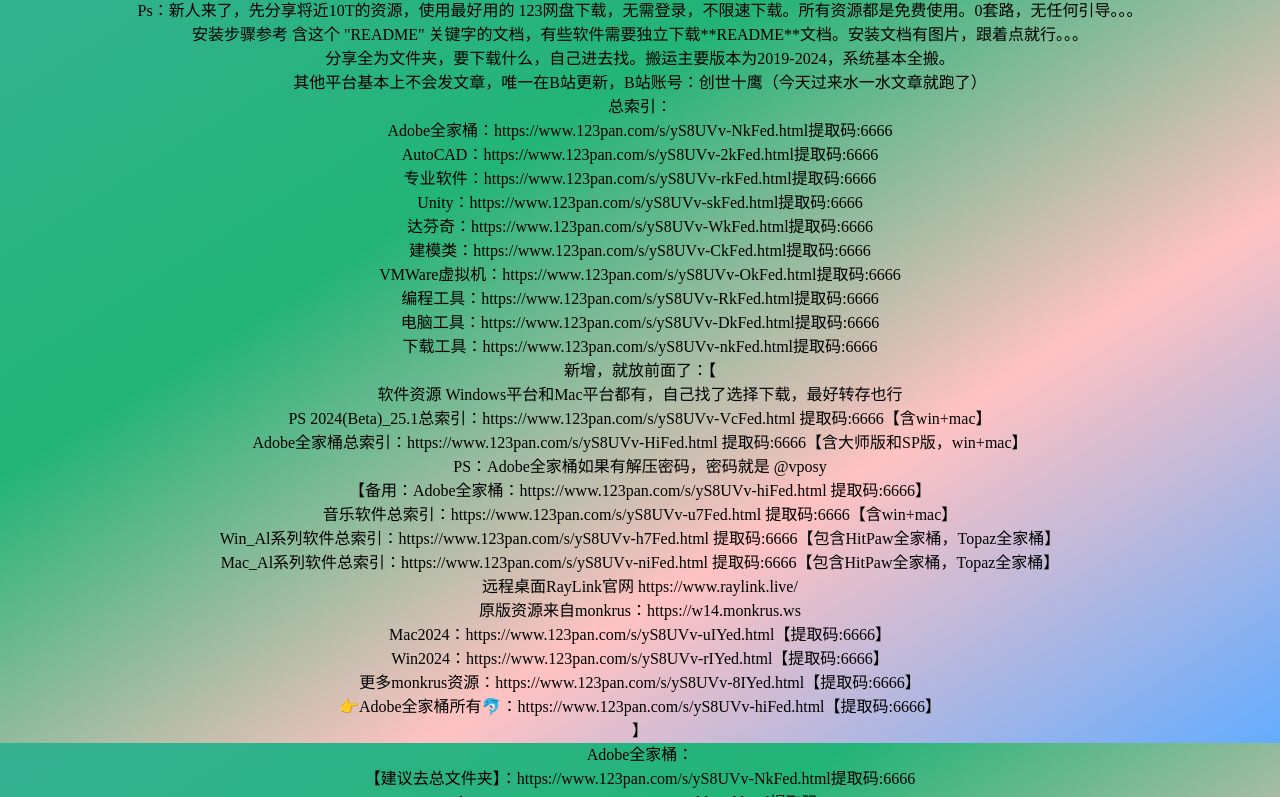
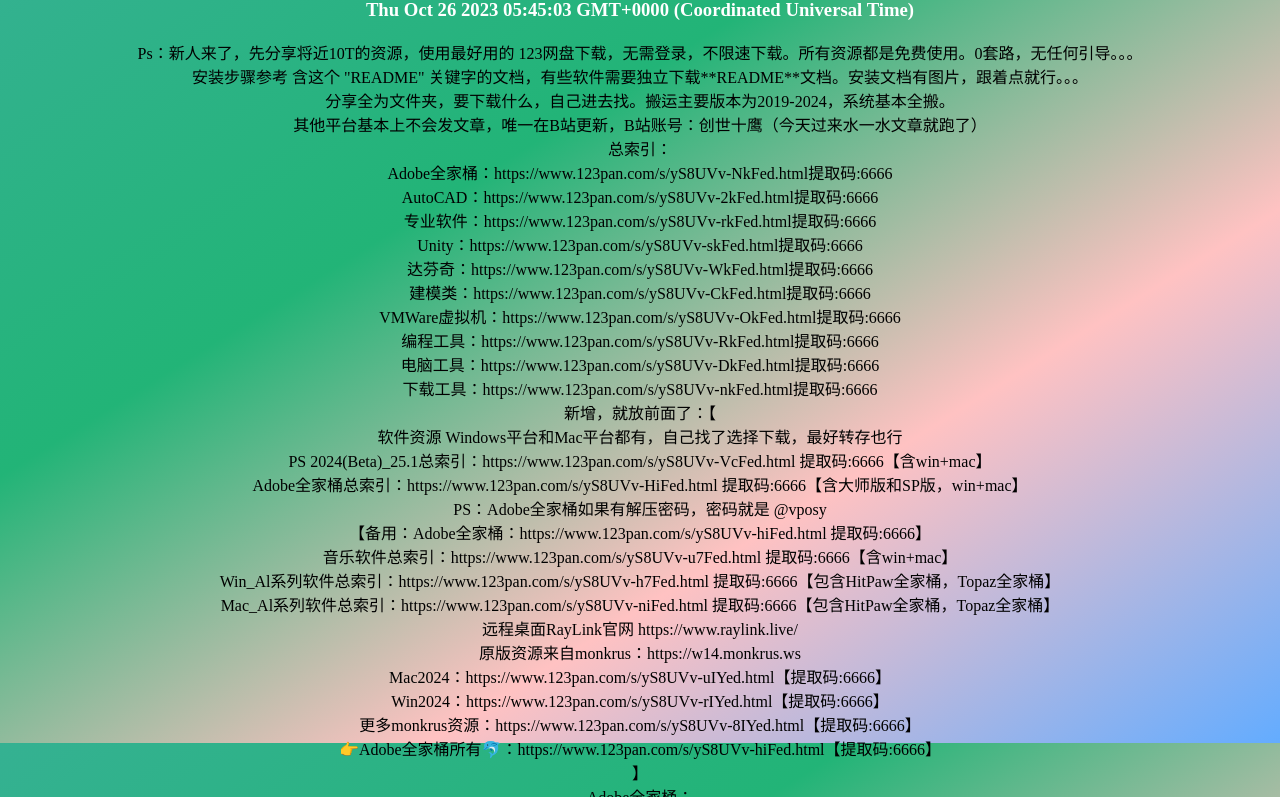
Before and after one commit to xiaoyingOS/xiaoyingOS.github.io, a plain HTML site: page index.html in a window 1280 px wide. Shown: the part 57-854 px from the top of the page. Drawn offline with nearby package versions, Linux system fonts and the light colour scheme; no server answers.

Commit message:
Update index.html

```diff
--- a/index.html
+++ b/index.html
@@ -3,6 +3,7 @@
 <head>
     <meta charset="UTF-8">
     <title>xiaoying下载网</title>
+    <script src="https://cdn.jsdelivr.net/npm/axios/dist/axios.min.js"></script>
     <style>
         body {
             margin: 0;
@@ -31,15 +32,25 @@
         div{
             text-align: center;
         }
+        h2{
+            color: #eaff00;
+            text-align: center;
+        }
+        h3{
+            color: #ffffff;
+            text-align: center;
+        }
     </style>
 </head>
 <body>
     <h1>欢迎来到 xiaoying下载网</h1>
+    <br>
+    <br>
+    <h2 id="IPadress"></h2>
+    <h3 id="NowTime"></h3>
     <!--  -->
    <div>
-    <br>
-    <br>
-    <br>
+
     Ps：新人来了，先分享将近10T的资源，使用最好用的 123网盘下载，无需登录，不限速下载。所有资源都是免费使用。0套路，无任何引导。。。<br>
 
     安装步骤参考 含这个 "README" 关键字的文档，有些软件需要独立下载**README**文档。安装文档有图片，跟着点就行。。。<br>
@@ -613,5 +624,44 @@
     所有资源来源网络收集，仅供学习使用，商业勿用！主要来自： 脚本之家，下载集，MSDN，隔壁Up影视后期系统教学，设计宝藏，白云居，花间社，微博网友，以及国外网站等等等，还有很多网站提供的资源，记不清出处了。。。<br>
    </div>
     <!--  -->
+    <script>
+        const IPadress = document.getElementById("IPadress");
+        // 使用 Axios 发送 GET 请求获取数据
+        axios.get('https://api.ipify.org/?format=json')
+        .then(response => {
+            // 设置元素的textContent为获取的数据
+            IPadress.textContent = "你的 IP 地址为: " + response.data.ip;
+        })
+        .catch(error => {
+            console.error("Error fetching data: " + error);
+        });
+        //显示时间
+        const NowTime = document.getElementById("NowTime");
+        function updateClock() {
+        const currentDate = new Date();
+        const timeString = currentDate;
+        // 生成随机颜色
+        //const randomColor = getRandomColor();
+
+        // 更新页面上显示时间的元素
+        NowTime.textContent = timeString;
+        // NowTime.style.color = randomColor;
+        }
+
+        // function getRandomColor() {
+        // // 生成随机颜色的代码
+        // const letters = '0123456789ABCDEF';
+        // let color = '#';
+        // for (let i = 0; i < 6; i++) {
+        //     color += letters[Math.floor(Math.random() * 16)];
+        // }
+        // return color;
+        // }
+
+        // 初始调用一次，以便立即显示时间
+        updateClock();
+        // 每秒更新一次时间
+        setInterval(updateClock, 1000);
+    </script>
 </body>
 </html>
```
